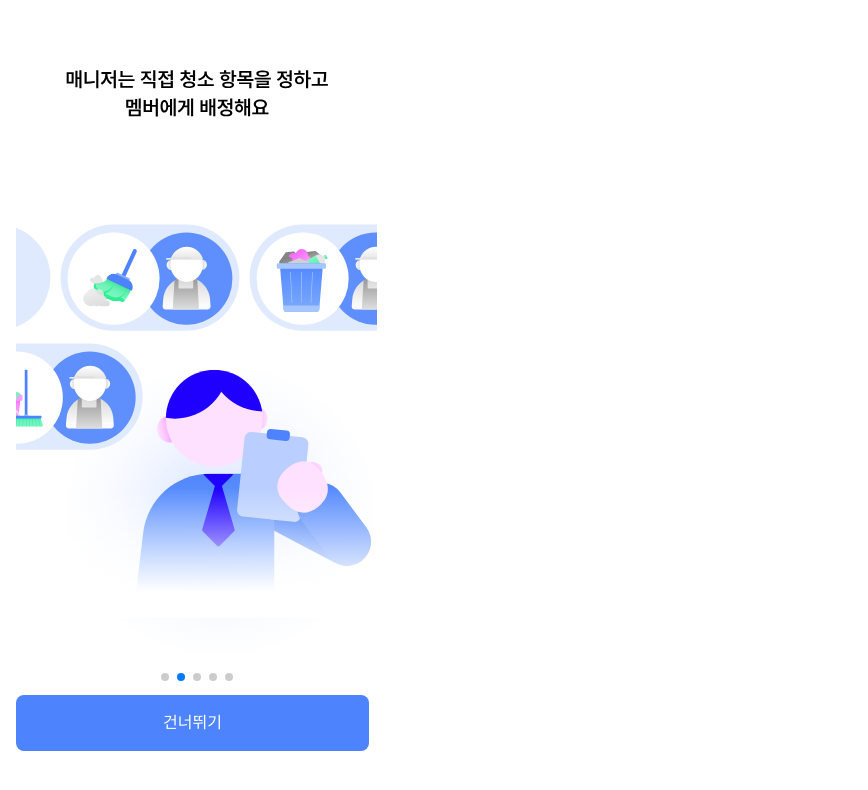
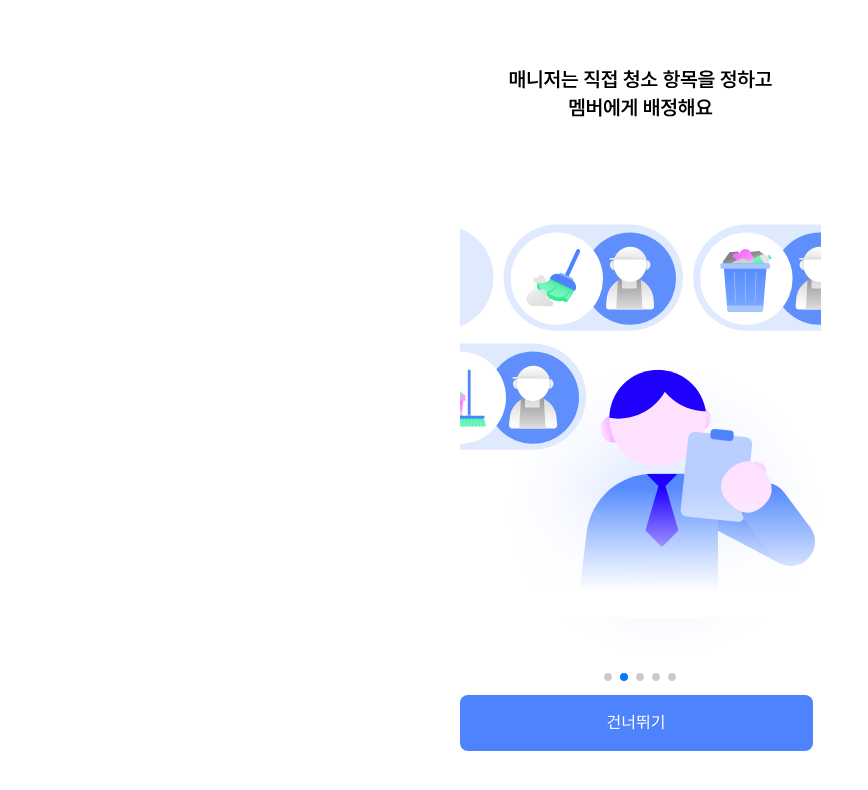
Before and after one commit to Dang-Bun/DANGBUN-frontend, a React (Vite) app: page /onboarding in a window 1280 px wide. Shown: the top 790 px of the page, without its empty margins (0-868 px from the left). Built offline with nearby package versions, Linux system fonts and the light colour scheme.

Commit message:
Design: html css 추가로 중앙정렬이 안되어 수정

```diff
--- a/src/global.css
+++ b/src/global.css
@@ -57,13 +57,8 @@ body {
 
 #root {
   max-width: 393px;
-
+  max-height: 852px;
   margin-left: auto;
   margin-right: auto;
   padding: 0;
 }
-
-html{
-  width : 393px;
-  height: 852px;
-}
```
